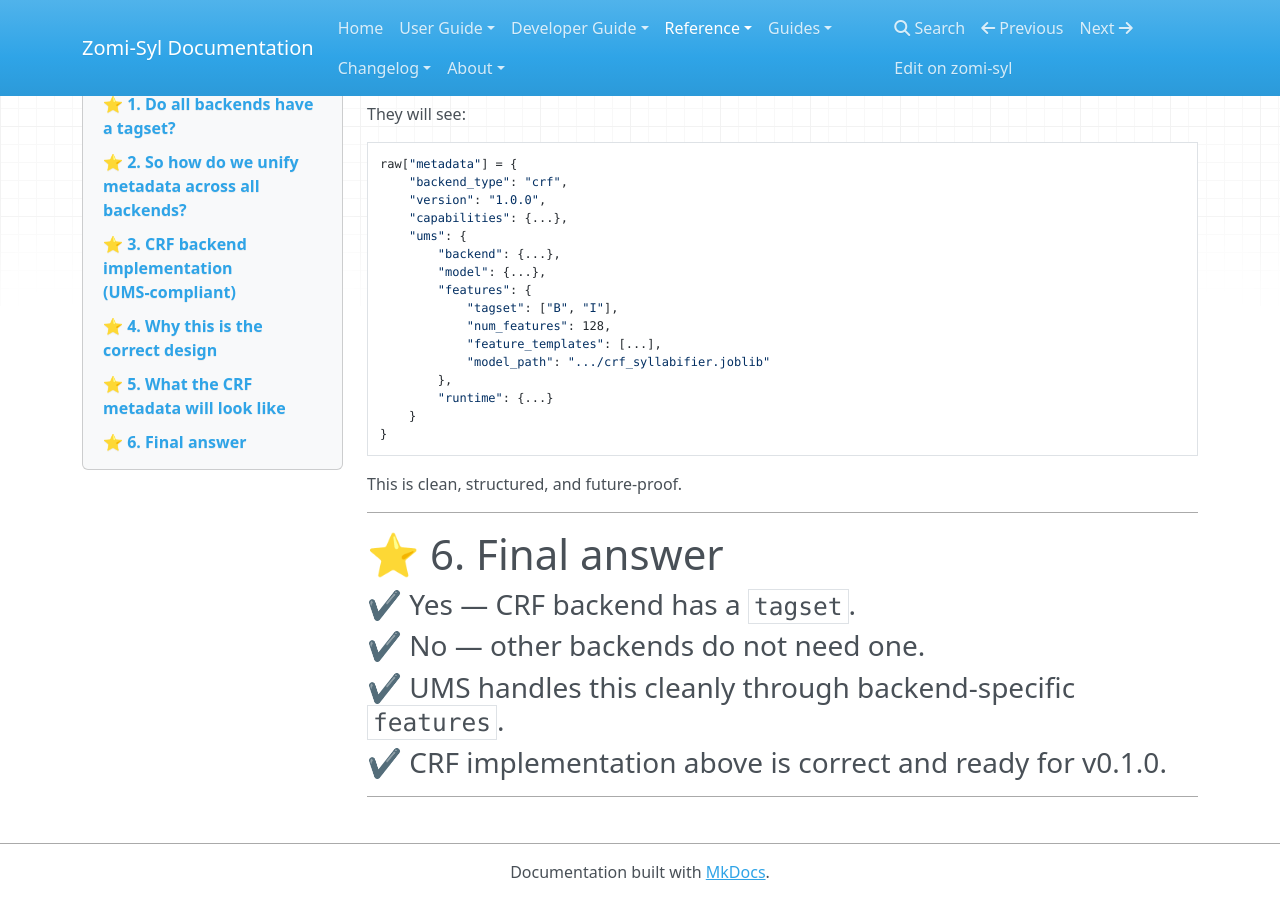
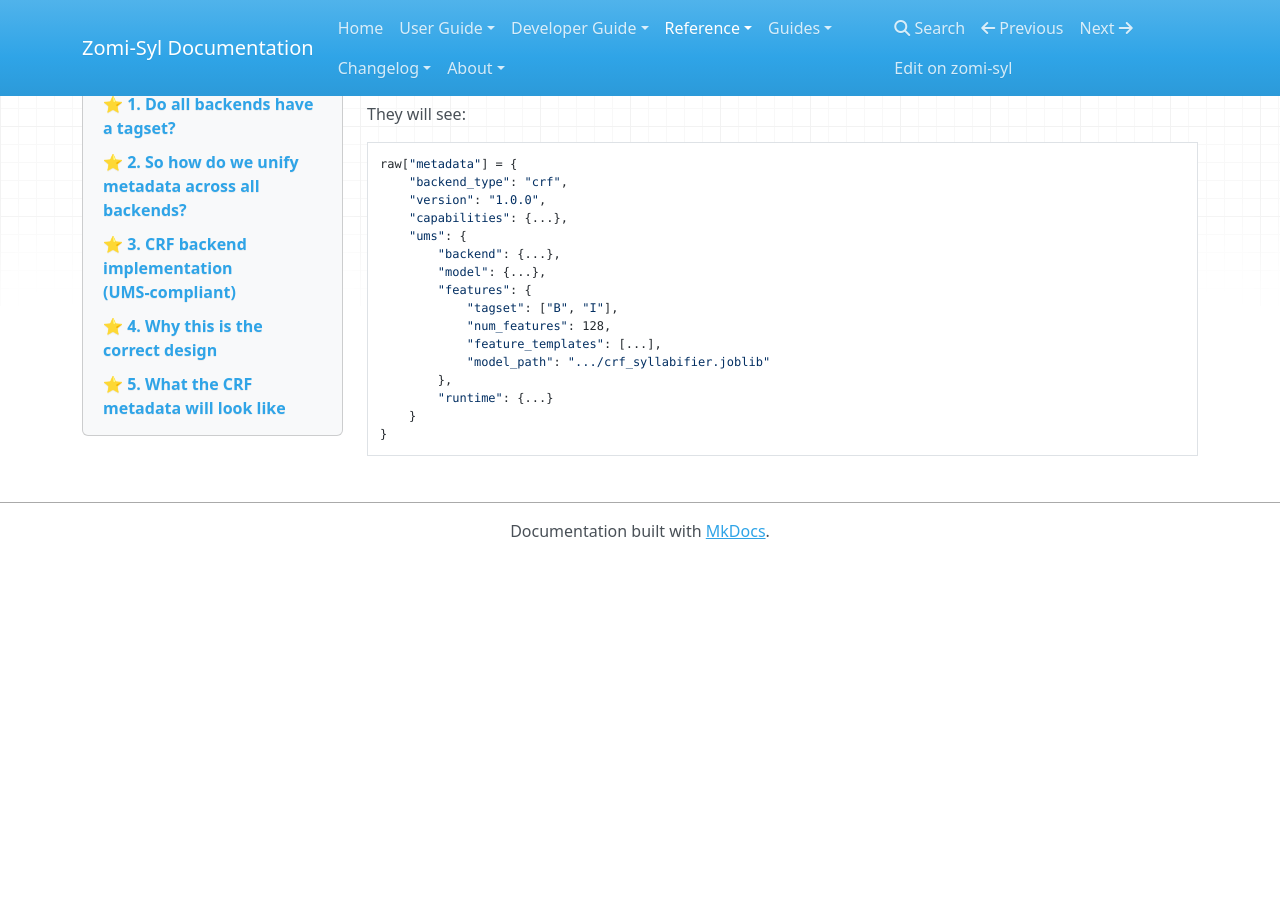
Before and after one commit to ZomiLearner/zomi-syl, an MkDocs documentation site: the page built from docs/reference/Backends_Tagset_Info.md, in a window 1280 px wide and 900 px high, scrolled down 2528 px. Built offline with MkDocs 1.6.1, drawn with Linux system fonts in a browser that asks for light colours; nearby versions of some CDN libraries; after the commit the page ends 3087 px from its top, so only the background shows below that.

Commit message:
docs: Remove somelines from docs

````diff
--- a/docs/reference/Backends_Tagset_Info.md
+++ b/docs/reference/Backends_Tagset_Info.md
@@ -131,16 +131,3 @@ raw["metadata"] = {
     }
 }
 ```
-
-This is clean, structured, and future‑proof.
-
----
-
-# ⭐ 6. Final answer
-
-### ✔ Yes — CRF backend has a `tagset`.
-### ✔ No — other backends do not need one.
-### ✔ UMS handles this cleanly through backend‑specific `features`.
-### ✔ CRF implementation above is correct and ready for v0.1.0.
-
----
````
Also changed, not shown: docs/reference/BI-based_Zomi_Syllabification.md (+1 -1 lines), docs/reference/Top_Level_Commands_v0.1.0.md (+0 -7 lines).
